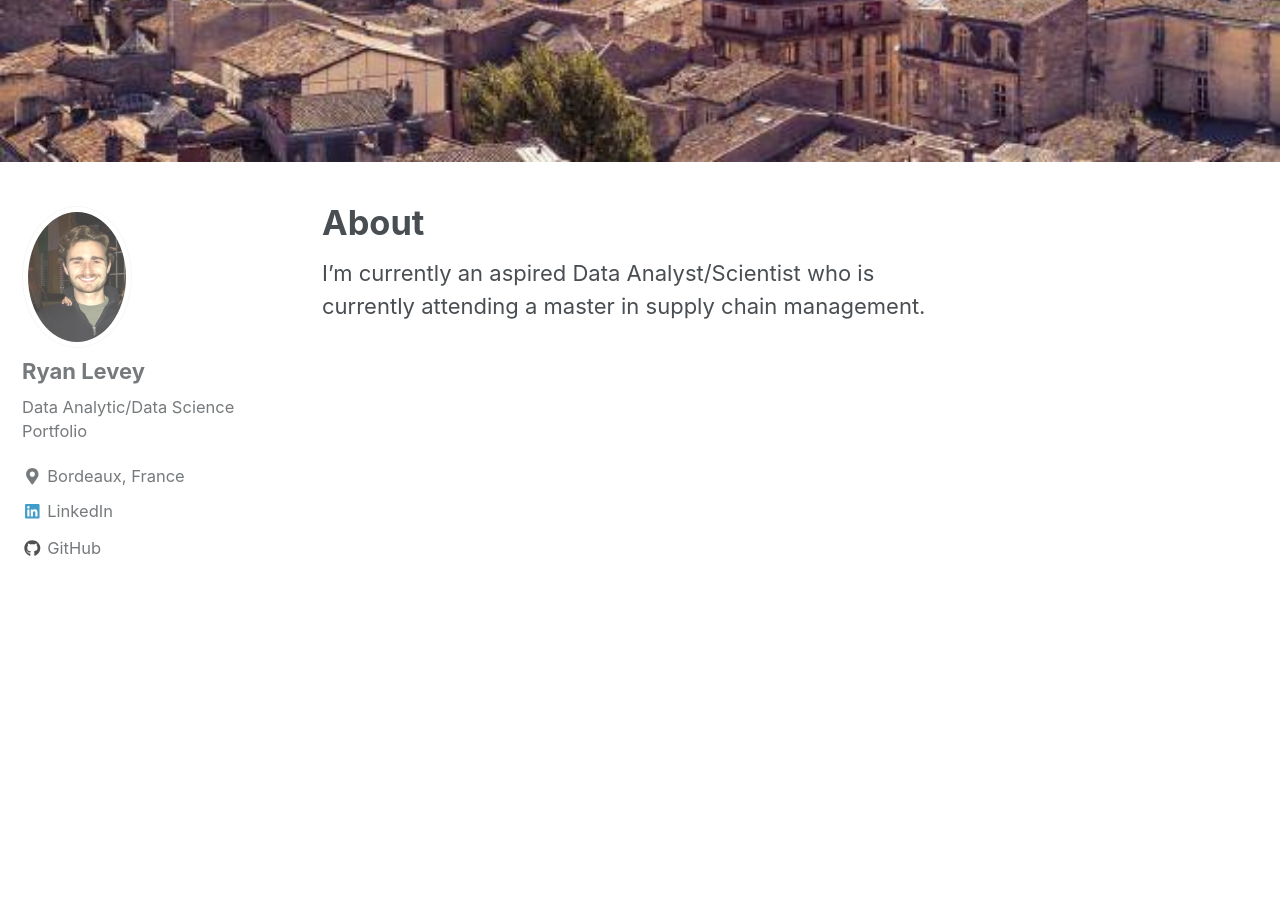
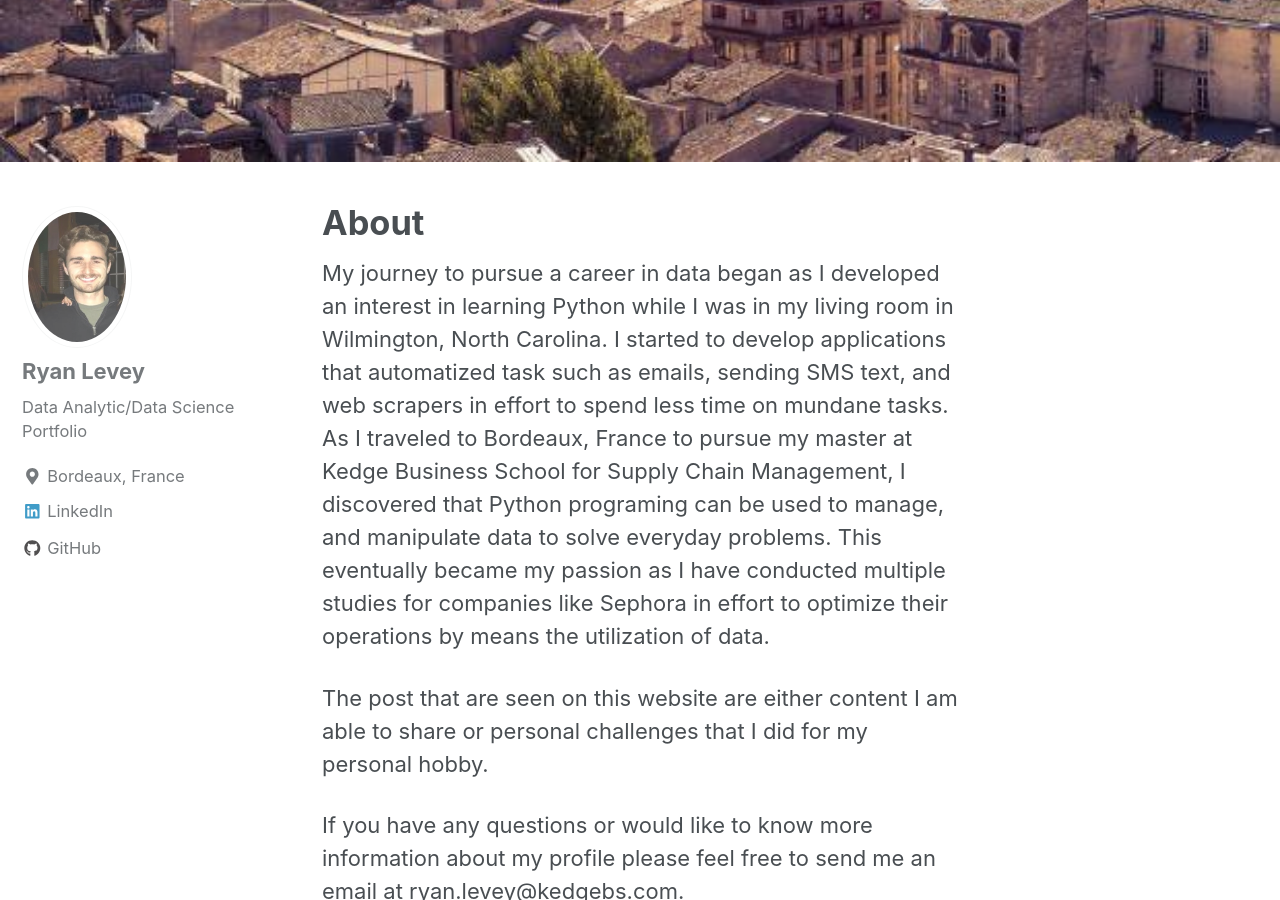
Before and after one commit to RyanLevey/RyanLevey2.github.io, a Jekyll site: the page built from _pages/about.md, in a window 1280 px wide and 900 px high, scrolled down 791 px. Built offline with Jekyll 4.4.1, drawn with Linux system fonts in a browser that asks for light colours; nearby versions of some CDN libraries.

Commit message:
About Final

```diff
--- a/_pages/about.md
+++ b/_pages/about.md
@@ -5,4 +5,8 @@ header:
   image: "/images/Bordeaux2.jpg"
 ---
 
-I'm currently an aspired Data Analyst/Scientist who is currently attending a master in supply chain management.
+My journey to pursue a career in data began as I developed an interest in learning Python while I was in my living room in Wilmington, North Carolina. I started to develop applications that automatized task such as emails, sending SMS text, and web scrapers in effort to spend less time on mundane tasks. As I traveled to Bordeaux, France to pursue my master at Kedge Business School for Supply Chain Management, I discovered that Python programing can be used to manage, and manipulate data to solve everyday problems. This eventually became my passion as I have conducted multiple studies for companies like Sephora in effort to optimize their operations by means the utilization of data.
+
+The post that are seen on this website are either content I am able to share or personal challenges that I did for my personal hobby.
+
+If you have any questions or would like to know more information about my profile please feel free to send me an email at ryan.levey@kedgebs.com.
```
